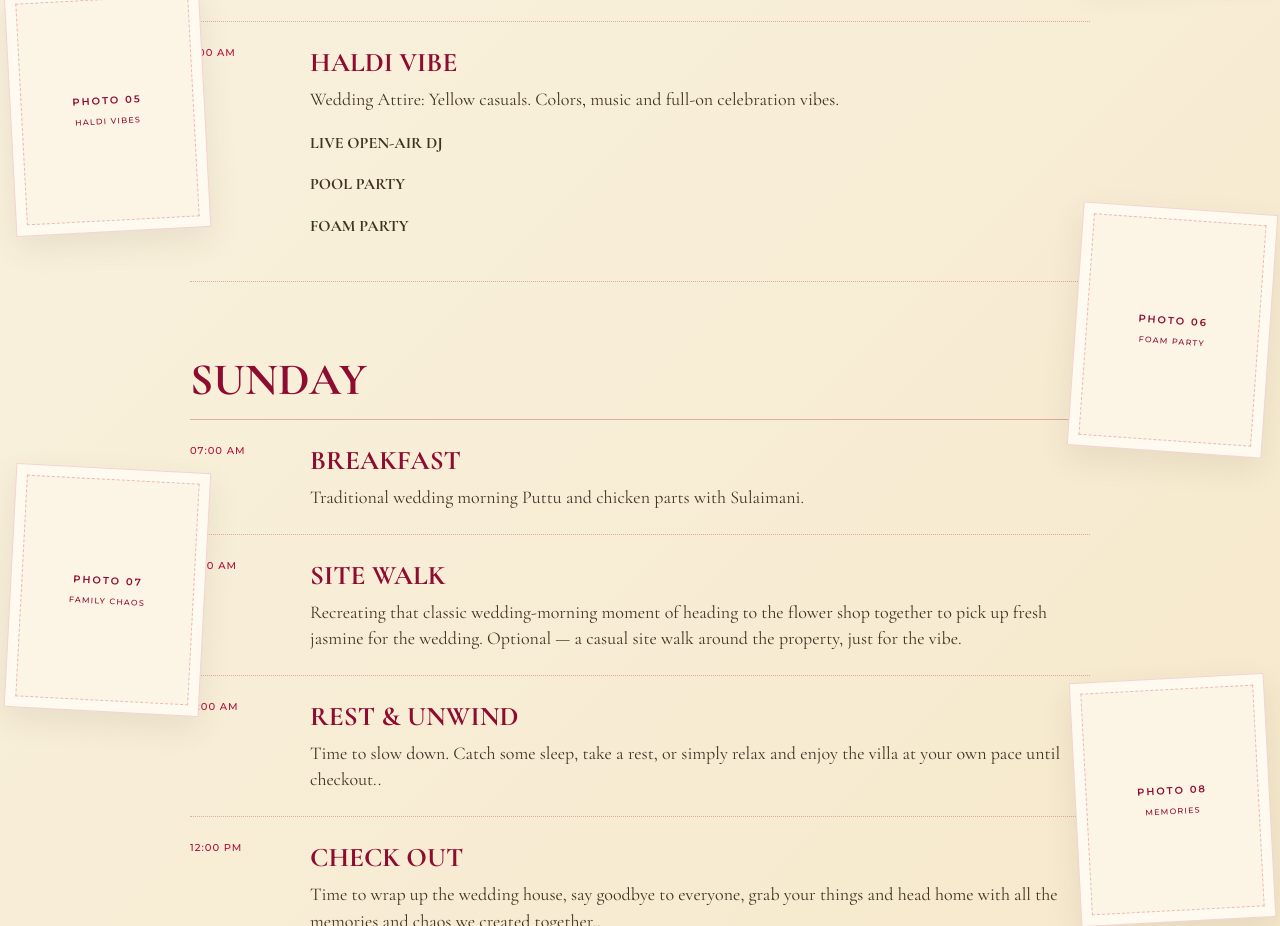
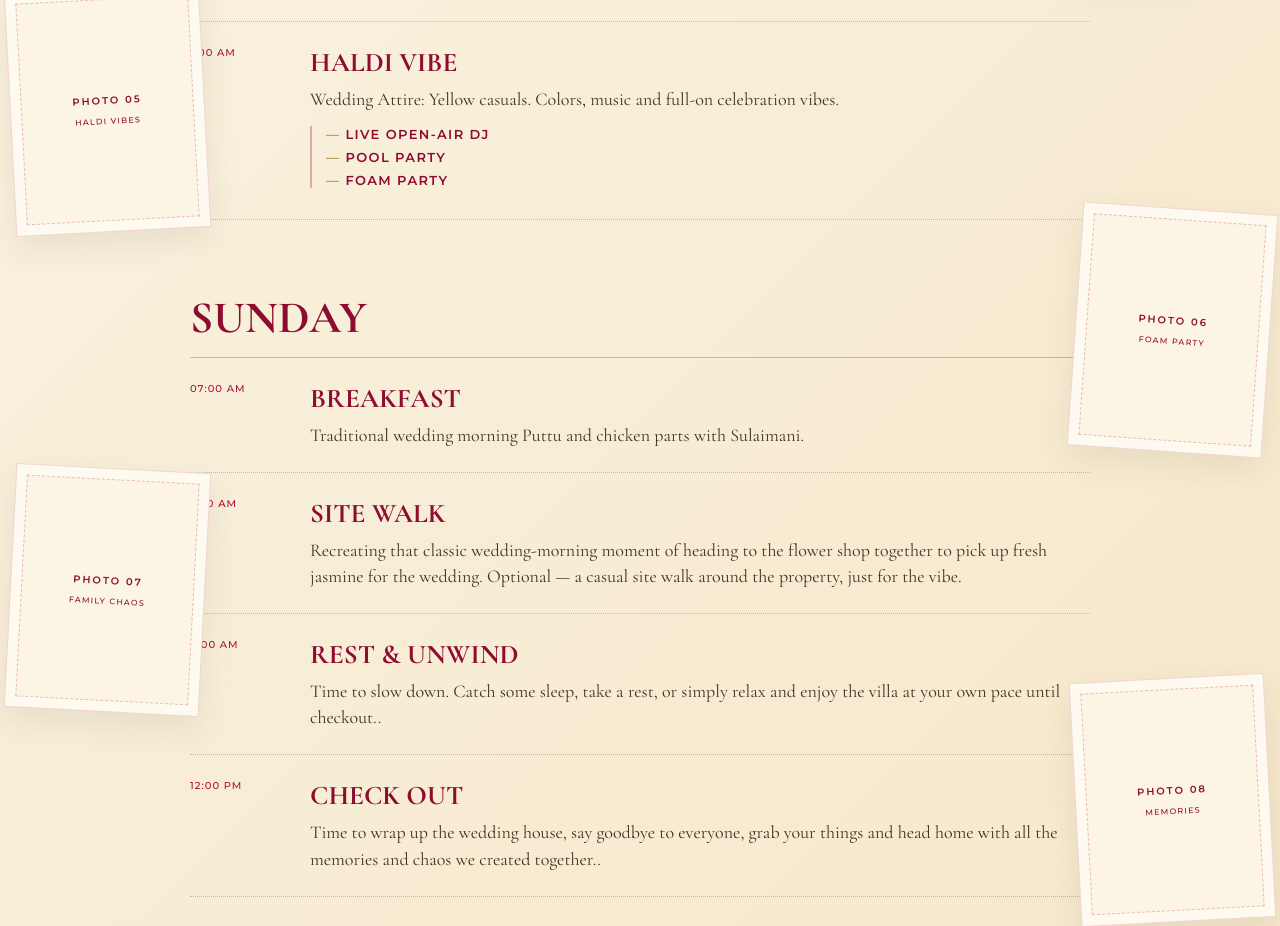
Before and after one commit to ThafzeerShnzzz/my-website, a plain HTML site: page programme.html in a window 1280 px wide. Shown: the part 1352-2278 px from the top of the page. Drawn offline with nearby package versions, Linux system fonts and the light colour scheme.

Commit message:
Style Haldi sub-program headings

```diff
--- a/style.css
+++ b/style.css
@@ -91,3 +91,7 @@ nav{width:min(1180px,92%);margin:0 auto;padding:12px 20px;display:flex;align-ite
 .haldi-highlights{display:flex;flex-wrap:wrap;gap:8px;margin-top:14px}
 .haldi-highlights span{display:inline-flex;align-items:center;gap:5px;padding:8px 10px;border:1px solid rgba(178,15,59,.22);background:rgba(255,250,240,.72);color:var(--red-dark);font:600 9px 'Montserrat',sans-serif;letter-spacing:.8px;box-shadow:0 4px 12px rgba(64,51,34,.05)}
 @media(max-width:500px){.haldi-highlights{gap:6px}.haldi-highlights span{padding:7px 8px;font-size:8px;letter-spacing:.5px}}
+
+.haldi-subprogram{margin-top:14px;padding-left:14px;border-left:2px solid rgba(178,15,59,.32)}
+.haldi-subprogram h4{margin:7px 0;color:var(--red-dark);font:600 13px 'Montserrat',sans-serif;letter-spacing:1.4px}
+.haldi-subprogram h4:before{content:"— ";color:var(--gold)}
```
